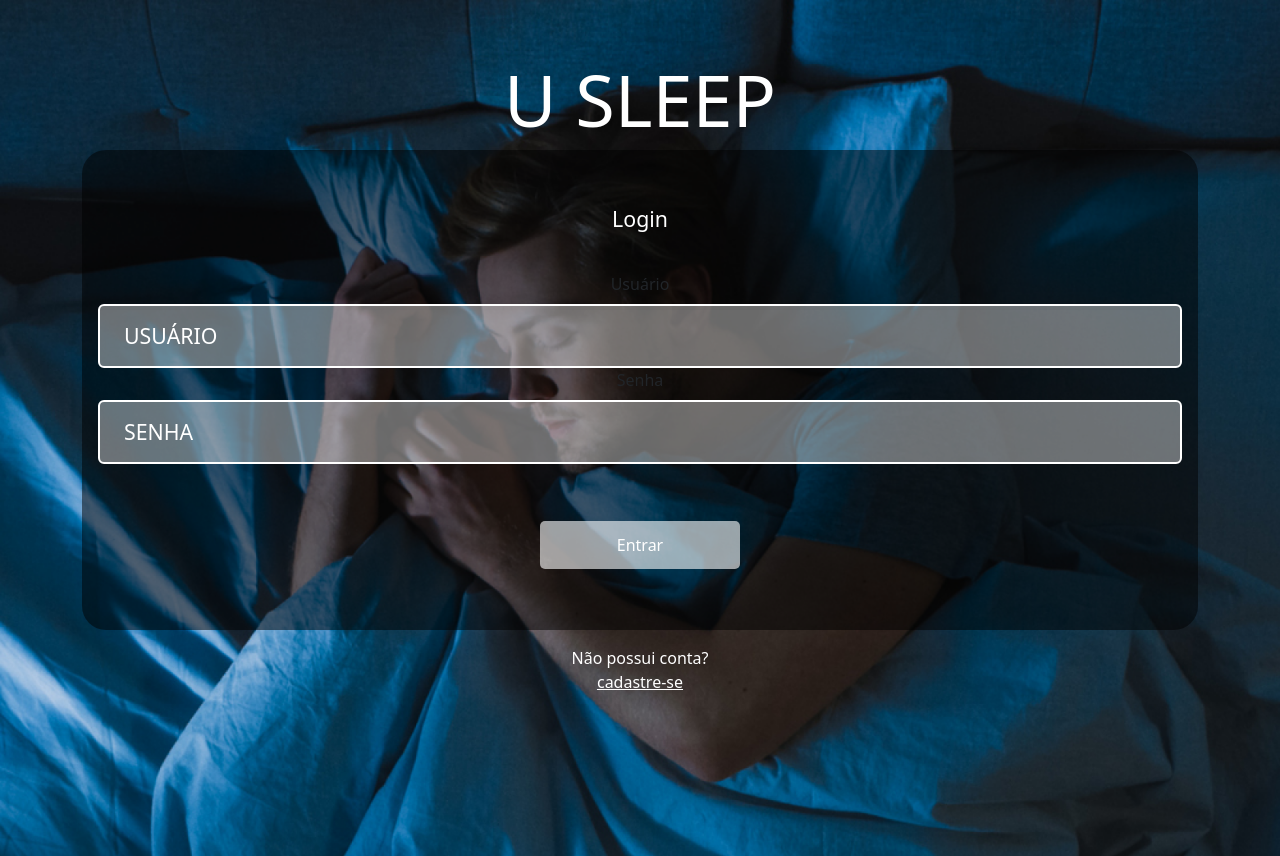
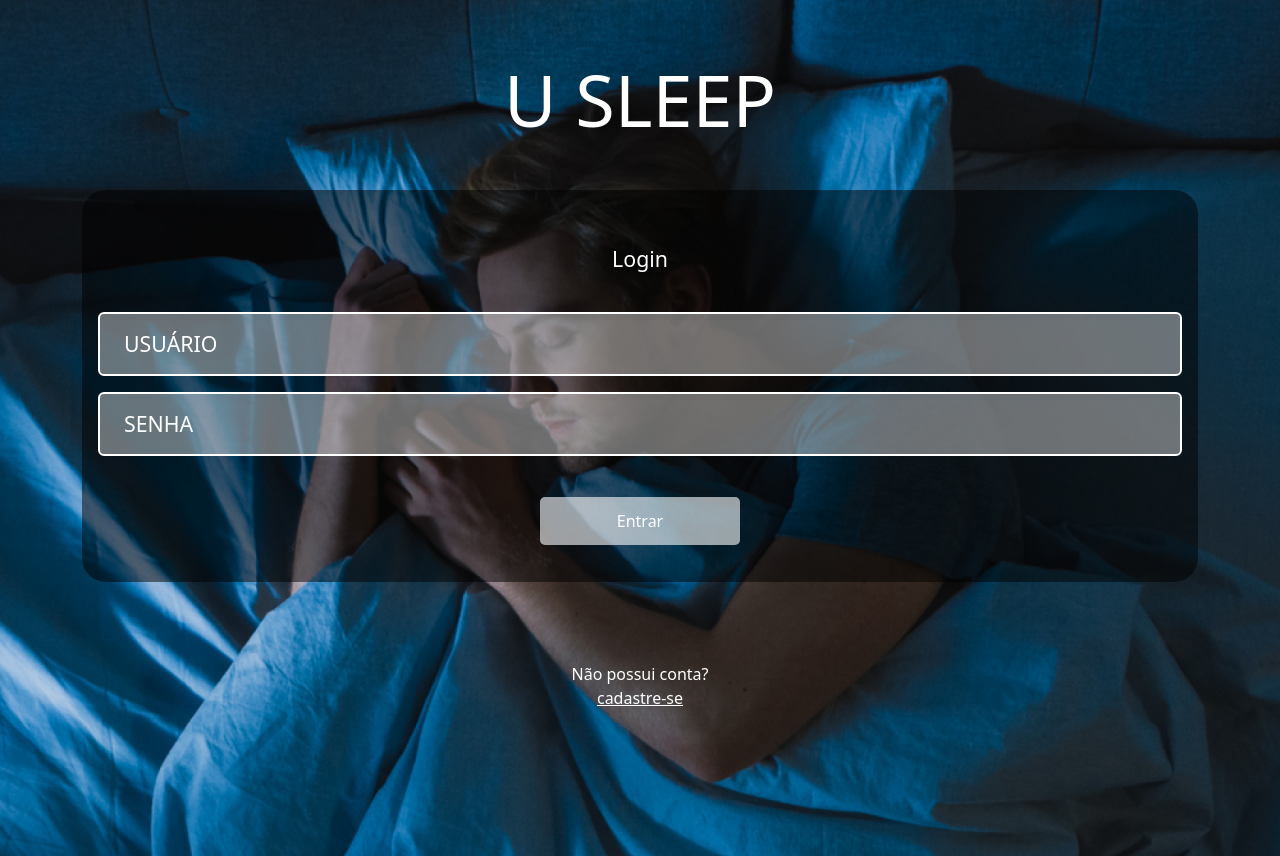
Before and after one commit to andersonscholz/usleep-web-react, a React (Create React App) app: page /login in a window 1280 px wide. Built offline with nearby package versions, Linux system fonts and the light colour scheme.

Commit message:
ajustado css login & register

```diff
--- a/src/pages/Login.js
+++ b/src/pages/Login.js
@@ -25,7 +25,8 @@ const Login = () => {
                 background: 'rgba(1, 1, 1, 0.5)',
                 padding: '2vh',
                 borderRadius: '3vh',
-                minHeight: '60vh'
+                minHeight: '49vh',
+                marginTop: '6vh'
             }}>
                 <h2 style={{
                     fontSize: '16pt',
@@ -36,7 +37,6 @@ const Login = () => {
                 }}>Login</h2>
                 <Form onSubmit={handleSubmit}>
                     <Form.Group controlId="login">
-                        <Form.Label>Usuário</Form.Label>
                         <Form.Control
                             className="input-form"
                             type="text"
@@ -47,7 +47,6 @@ const Login = () => {
                             />
                     </Form.Group>
                     <Form.Group controlId="password">
-                        <Form.Label>Senha</Form.Label>
                         <Form.Control
                             className="input-form"
                             type="password"
@@ -57,14 +56,14 @@ const Login = () => {
                             required
                             />
                     </Form.Group>
-                    <div style={{minHeight: '5vh'}}></div>
+                    <div style={{minHeight: '3vh'}}></div>
                     <Button type="submit" className='cadastrar'>
                         Entrar
                     </Button>
                 </Form>
             </div>
                 <p style={{
-                    marginTop: '2vh',
+                    marginTop: '10vh',
                     color: 'white',
                 }}>Não possui conta?</p>
             <Link to="/register">
--- a/src/pages/Register.js
+++ b/src/pages/Register.js
@@ -36,11 +36,11 @@ const Register = () => {
                     fontSize: '16pt',
                     border: 'none',
                     marginTop: '5vh',
+                    marginBottom: '5vh',
                     color: 'white'
                 }}>Insira os dados abaixo</h2>
                 <Form onSubmit={handleSubmit}>
                     <Form.Group controlId="login">
-                        <Form.Label>Email</Form.Label>
                         <Form.Control
                             className="input-form"
                             type="text"
@@ -51,7 +51,6 @@ const Register = () => {
                             />
                     </Form.Group>
                     <Form.Group controlId="email">
-                        <Form.Label>Email</Form.Label>
                         <Form.Control
                             className="input-form"
                             type="email"
@@ -62,7 +61,6 @@ const Register = () => {
                             />
                     </Form.Group>
                     <Form.Group controlId="password">
-                        <Form.Label>Senha</Form.Label>
                         <Form.Control
                             className="input-form"
                             type="password"
@@ -73,7 +71,6 @@ const Register = () => {
                             />
                     </Form.Group>
                     <Form.Group controlId="confirmPassword">
-                        <Form.Label>Confirmar Senha</Form.Label>
                         <Form.Control
                             className="input-form"
                             type="password"
--- a/src/styles/register.css
+++ b/src/styles/register.css
@@ -5,6 +5,7 @@
     color: white !important;
     font-size: 16pt !important;
     padding-left: 3vh !important;
+    margin-top: 2vh;
 }
 
 .input-form::placeholder {
```
